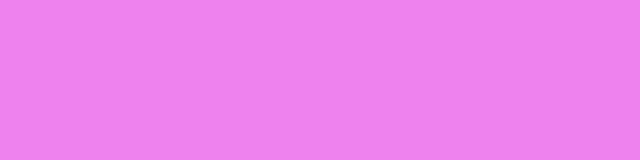
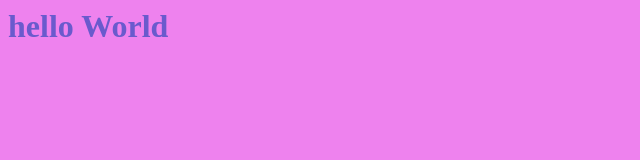
Before and after one commit to Subject3393/Hello-world, a plain HTML site: page index.html in a window 1280 px wide. Shown: the whole page, without its empty margins (0-640 px from the left). Drawn offline with Linux system fonts and the light colour scheme.

Commit message:
Update index.html

```diff
--- a/index.html
+++ b/index.html
@@ -5,7 +5,7 @@
 </head>
 
 <body style="background-color:violet;">
-<h1 style="background-color:SlateBlue;"hello World</h1>
+<h1 style="color:SlateBlue;">hello World</h1>
 
 
 </h1>
```
